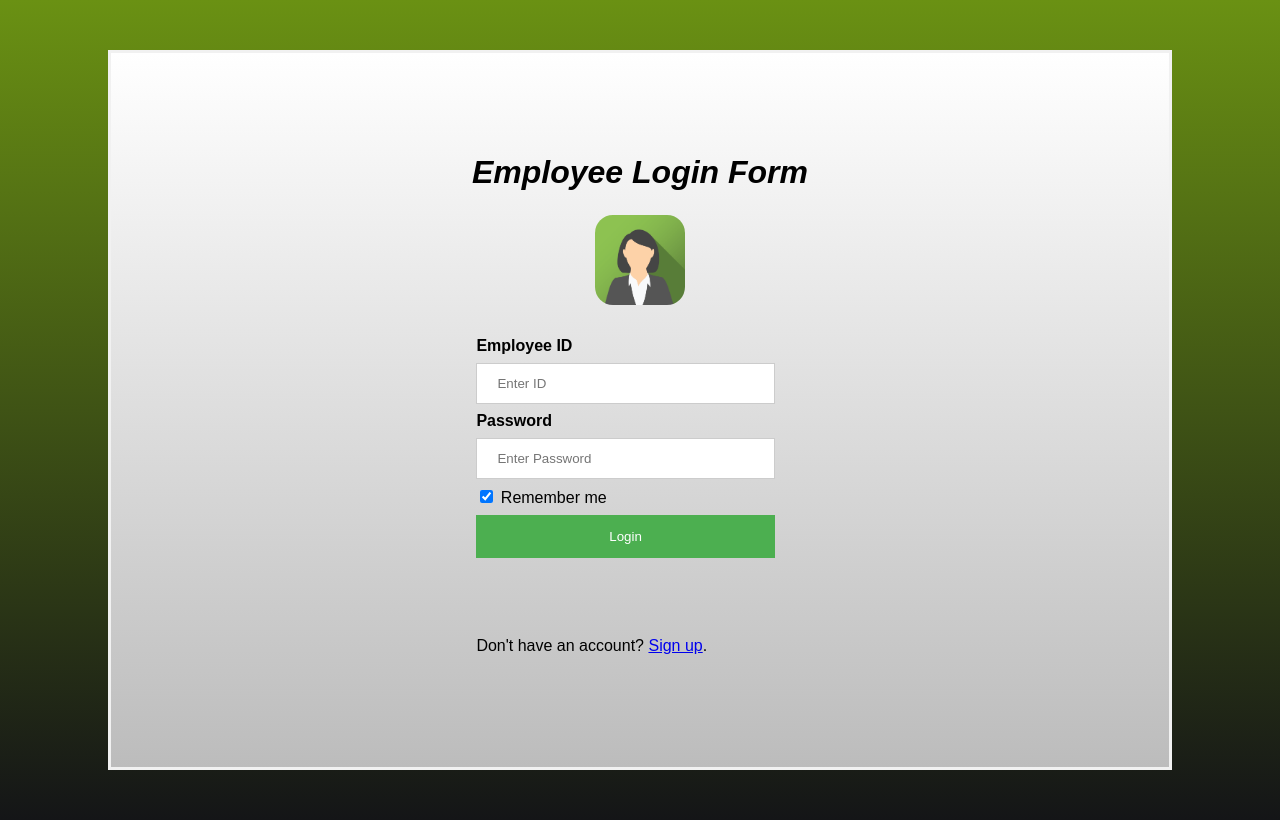
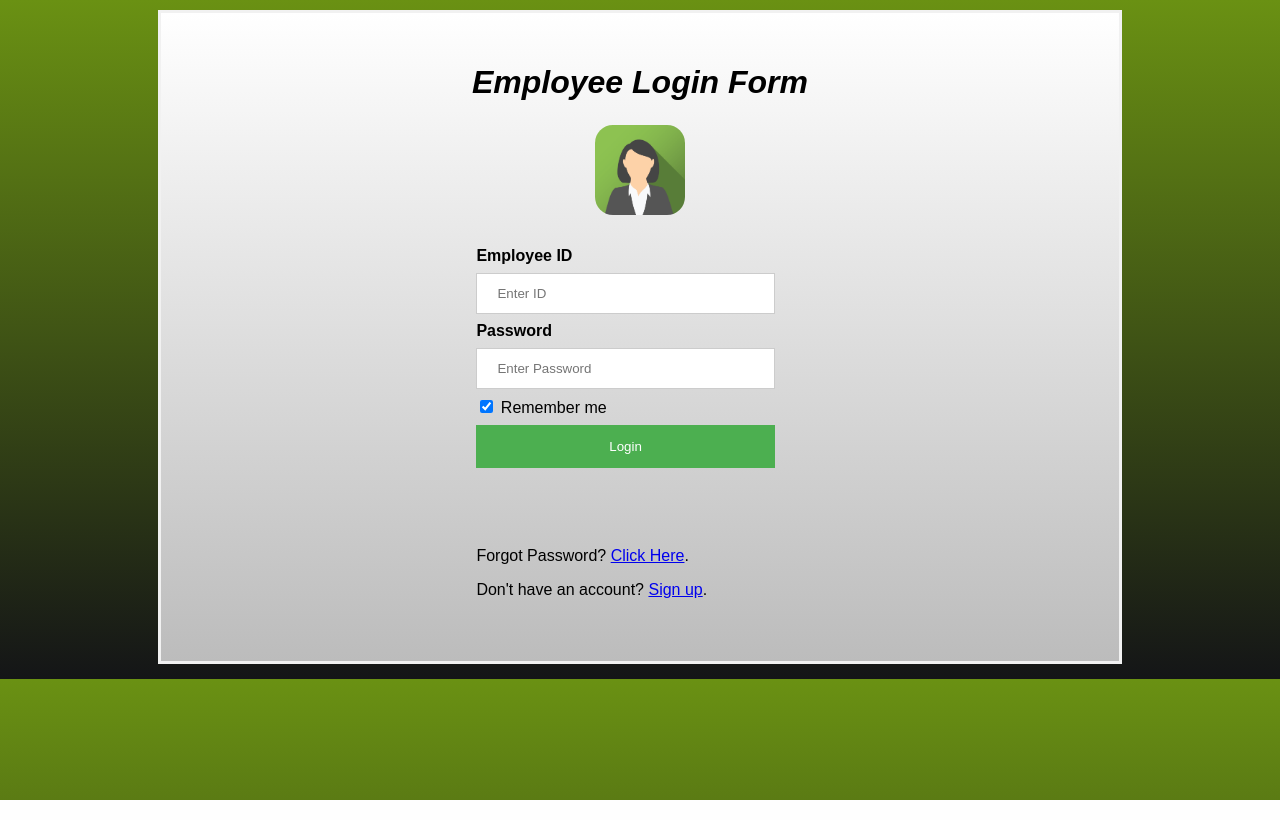
Before and after one commit to akshattrivedi/IT-Sales-With-Recommendation-System, a Django app: page /app1/login in a window 1280 px wide. Run offline with Django 3.2, Linux system fonts and the light colour scheme.

Commit message:
Update login.html

```diff
--- a/templates/app1/login.html
+++ b/templates/app1/login.html
@@ -5,15 +5,13 @@
 <meta name="viewport" content="width=device-width, initial-scale=1">
 <style>
 body {font-family: Arial, Helvetica, sans-serif;
-    background-image: linear-gradient(#6A9113, #141517);
+    background: linear-gradient(#6A9113, #141517);
     background-size: 100%;
 }
 form {border: 3px solid #f1f1f1;
-      margin: 50px;
-      margin-left: 100px;
-      margin-right: 100px;
+      margin: 10px 150px 15px 150px;
       background: linear-gradient(#fff, #BCBCBC);
-      padding: 80px;
+      padding: 30px;
     }
 
 input[type=text], input[type=password] {
@@ -38,13 +36,6 @@ button {
 button:hover {
   opacity: 0.8;
 }
-
-/*.cancelbtn {
-  width: auto;
-  padding: 10px 18px;
-  background-color: #f44336;
-}*/
-
 .imgcontainer {
   text-align: center;
   margin: 24px 0 12px 0;
@@ -59,22 +50,6 @@ img.avatar {
   padding: 16px;
   margin-left: 30%;
 }
-
-/*span.psw {
-  float: right;
-  padding-top:160px;
-}*/
-
-/* Change styles for span and cancel button on extra small screens */
-/*@media screen and (max-width: 50px) {
-  span.psw {
-     display: block;
-     float: none;
-  }
-  .cancelbtn {
-     width: 50%;
-  }
-}*/
 </style>
 </head>
 <body>
@@ -101,12 +76,9 @@ img.avatar {
     <marquee><h3>{{message}}</h3></marquee>
   </div>
 <div class="container">
-    <p>Don't have an account? <a href="register.html">Sign up</a>.</p>
+  <p>Forgot Password? <a href="register.html">Click Here</a>.</p>
+  <p>Don't have an account? <a href="register.html">Sign up</a>.</p>
   </div>
-<!--  <div class="container" style="background-color:#f1f1f1">
-    <button type="button" class="cancelbtn">Cancel</button>
-    <span class="psw">Forgot <a href="#">password?</a></span>
-  </div>-->
 </form>
 
 </body>
```
